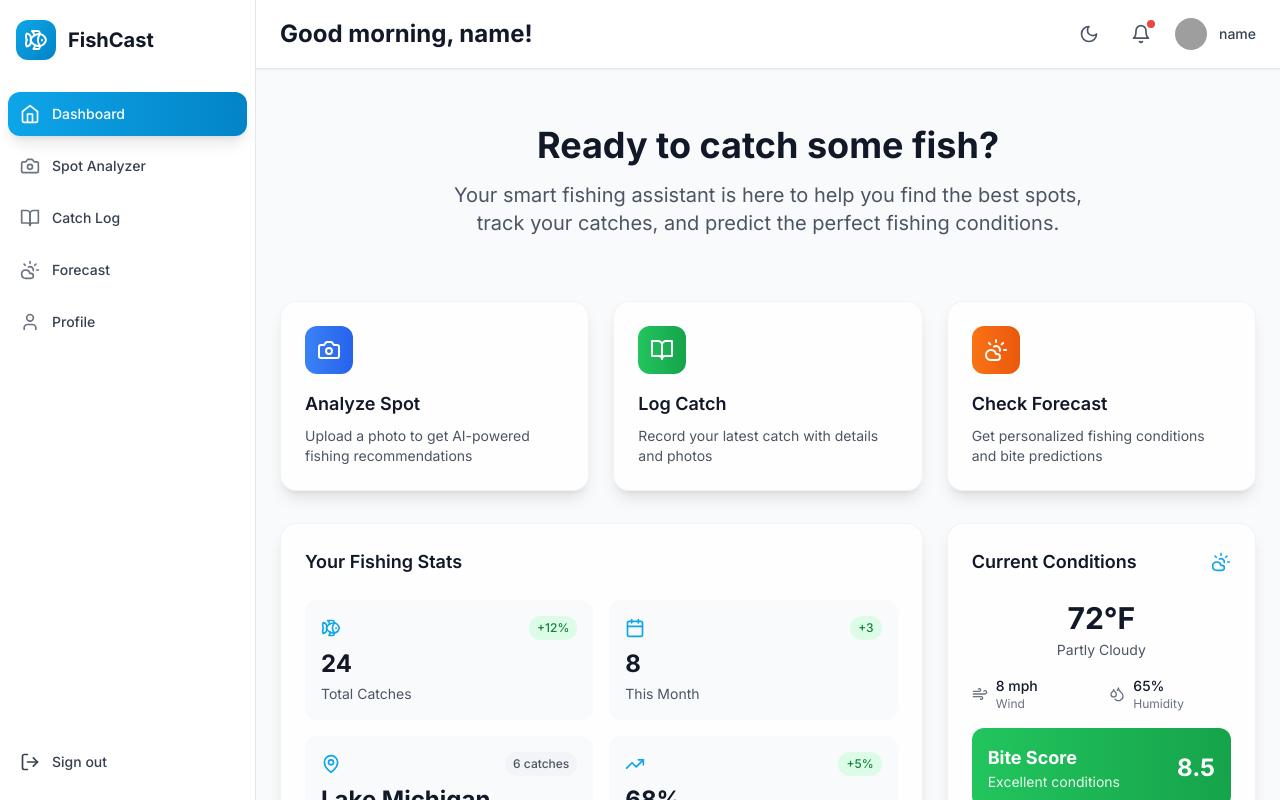
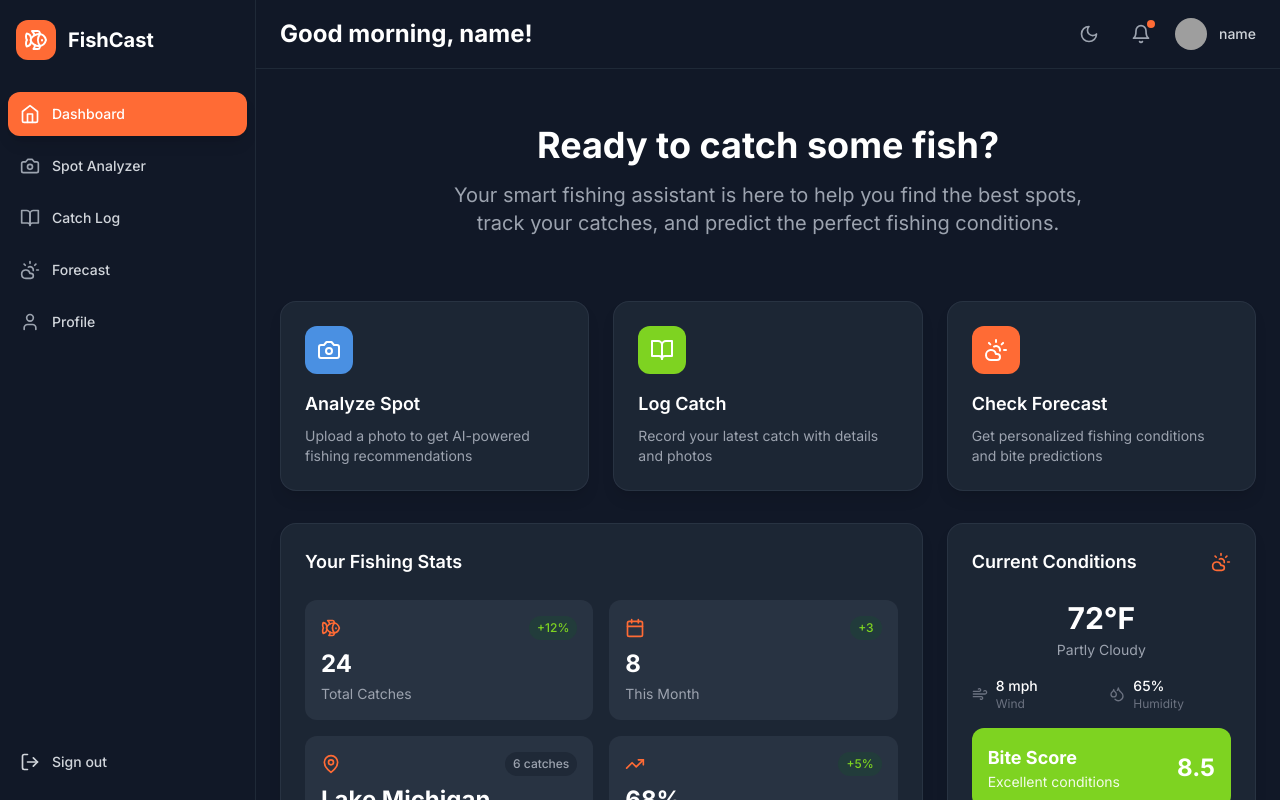
Before and after one commit to Surajguy/Fishlossss, a React (Vite) app: page / in a window 1280 px wide. Both pictures are taken after typing "name@example.com", "Sample123" into the empty fields and a click on the button "Sign in". Built offline with nearby package versions, Linux system fonts and the light colour scheme; grey boxes are pictures that could not be loaded.

Commit message:
Update FishCast to use darker color scheme

```diff
--- a/src/components/dashboard/Dashboard.tsx
+++ b/src/components/dashboard/Dashboard.tsx
@@ -12,21 +12,21 @@ const quickActions = [
     description: 'Upload a photo to get AI-powered fishing recommendations',
     icon: Camera,
     href: '/spot-analyzer',
-    color: 'from-blue-500 to-blue-600',
+    color: 'bg-accent-blue',
   },
   {
     name: 'Log Catch',
     description: 'Record your latest catch with details and photos',
     icon: BookOpen,
     href: '/catch-log',
-    color: 'from-green-500 to-green-600',
+    color: 'bg-accent-green',
   },
   {
     name: 'Check Forecast',
     description: 'Get personalized fishing conditions and bite predictions',
     icon: CloudSun,
     href: '/forecast',
-    color: 'from-orange-500 to-orange-600',
+    color: 'bg-accent-orange',
   },
 ]
 
@@ -39,10 +39,10 @@ export default function Dashboard() {
         animate={{ opacity: 1, y: 0 }}
         className="text-center py-8"
       >
-        <h1 className="text-4xl font-bold text-gray-900 dark:text-white mb-4">
+        <h1 className="text-4xl font-bold text-white mb-4">
           Ready to catch some fish?
         </h1>
-        <p className="text-xl text-gray-600 dark:text-gray-400 max-w-2xl mx-auto">
+        <p className="text-xl text-gray-400 max-w-2xl mx-auto">
           Your smart fishing assistant is here to help you find the best spots,
           track your catches, and predict the perfect fishing conditions.
         </p>
@@ -59,13 +59,13 @@ export default function Dashboard() {
           >
             <Link to={action.href}>
               <div className="card p-6 hover:scale-105 transition-transform cursor-pointer">
-                <div className={`w-12 h-12 bg-gradient-to-r ${action.color} rounded-xl flex items-center justify-center mb-4`}>
+                <div className={`w-12 h-12 ${action.color} rounded-xl flex items-center justify-center mb-4`}>
                   <action.icon className="h-6 w-6 text-white" />
                 </div>
-                <h3 className="text-lg font-semibold text-gray-900 dark:text-white mb-2">
+                <h3 className="text-lg font-semibold text-white mb-2">
                   {action.name}
                 </h3>
-                <p className="text-gray-600 dark:text-gray-400 text-sm">
+                <p className="text-gray-400 text-sm">
                   {action.description}
                 </p>
               </div>
--- a/src/components/dashboard/QuickStats.tsx
+++ b/src/components/dashboard/QuickStats.tsx
@@ -41,7 +41,7 @@ export default function QuickStats() {
       transition={{ delay: 0.3 }}
       className="card p-6"
     >
-      <h2 className="text-lg font-semibold text-gray-900 dark:text-white mb-6">
+      <h2 className="text-lg font-semibold text-white mb-6">
         Your Fishing Stats
       </h2>
 
@@ -52,22 +52,22 @@ export default function QuickStats() {
             initial={{ opacity: 0, scale: 0.9 }}
             animate={{ opacity: 1, scale: 1 }}
             transition={{ delay: 0.4 + index * 0.1 }}
-            className="bg-gray-50 dark:bg-gray-700/50 rounded-xl p-4"
+            className="bg-gray-700/50 rounded-xl p-4"
           >
             <div className="flex items-center justify-between mb-2">
-              <stat.icon className="h-5 w-5 text-primary-500" />
+              <stat.icon className="h-5 w-5 text-accent-orange" />
               <span className={`text-xs font-medium px-2 py-1 rounded-full ${
                 stat.changeType === 'increase'
-                  ? 'text-green-700 bg-green-100 dark:text-green-400 dark:bg-green-900/30'
-                  : 'text-gray-600 dark:text-gray-400 bg-gray-100 dark:bg-gray-800'
+                  ? 'text-accent-green bg-green-900/30'
+                  : 'text-gray-400 bg-gray-800'
               }`}>
                 {stat.change}
               </span>
             </div>
-            <div className="text-2xl font-bold text-gray-900 dark:text-white mb-1">
+            <div className="text-2xl font-bold text-white mb-1">
               {stat.value}
             </div>
-            <div className="text-sm text-gray-600 dark:text-gray-400">
+            <div className="text-sm text-gray-400">
               {stat.name}
             </div>
           </motion.div>
--- a/src/components/dashboard/WeatherWidget.tsx
+++ b/src/components/dashboard/WeatherWidget.tsx
@@ -11,18 +11,18 @@ export default function WeatherWidget() {
       className="card p-6"
     >
       <div className="flex items-center justify-between mb-6">
-        <h2 className="text-lg font-semibold text-gray-900 dark:text-white">
+        <h2 className="text-lg font-semibold text-white">
           Current Conditions
         </h2>
-        <CloudSun className="h-5 w-5 text-primary-500" />
+        <CloudSun className="h-5 w-5 text-accent-orange" />
       </div>
 
       <div className="space-y-4">
         <div className="text-center">
-          <div className="text-3xl font-bold text-gray-900 dark:text-white mb-1">
+          <div className="text-3xl font-bold text-white mb-1">
             72°F
           </div>
-          <div className="text-sm text-gray-600 dark:text-gray-400">
+          <div className="text-sm text-gray-400">
             Partly Cloudy
           </div>
         </div>
@@ -31,7 +31,7 @@ export default function WeatherWidget() {
           <div className="flex items-center space-x-2">
             <Wind className="h-4 w-4 text-gray-500" />
             <div>
-              <div className="text-sm font-medium text-gray-900 dark:text-white">
+              <div className="text-sm font-medium text-white">
                 8 mph
               </div>
               <div className="text-xs text-gray-500">Wind</div>
@@ -41,7 +41,7 @@ export default function WeatherWidget() {
           <div className="flex items-center space-x-2">
             <Droplets className="h-4 w-4 text-gray-500" />
             <div>
-              <div className="text-sm font-medium text-gray-900 dark:text-white">
+              <div className="text-sm font-medium text-white">
                 65%
               </div>
               <div className="text-xs text-gray-500">Humidity</div>
@@ -49,7 +49,7 @@ export default function WeatherWidget() {
           </div>
         </div>
 
-        <div className="bg-gradient-to-r from-green-500 to-green-600 rounded-xl p-4 text-white">
+        <div className="bg-accent-green rounded-xl p-4 text-white">
           <div className="flex items-center justify-between">
             <div>
               <div className="text-lg font-bold">Bite Score</div>
--- a/src/components/layout/Header.tsx
+++ b/src/components/layout/Header.tsx
@@ -9,14 +9,14 @@ export default function Header() {
   const { theme, toggleTheme } = useTheme()
 
   return (
-    <header className="bg-white dark:bg-gray-800 shadow-sm border-b border-gray-200 dark:border-gray-700">
+    <header className="bg-gray-900 shadow-sm border-b border-gray-800">
       <div className="px-6 py-4">
         <div className="flex items-center justify-between">
           <div className="flex items-center">
-            <button className="md:hidden p-2 rounded-lg hover:bg-gray-100 dark:hover:bg-gray-700">
-              <Menu className="h-5 w-5 text-gray-600 dark:text-gray-400" />
+            <button className="md:hidden p-2 rounded-lg hover:bg-gray-800">
+              <Menu className="h-5 w-5 text-gray-400" />
             </button>
-            <h1 className="ml-2 md:ml-0 text-2xl font-bold text-gray-900 dark:text-white">
+            <h1 className="ml-2 md:ml-0 text-2xl font-bold text-white">
               Good morning, {user?.name?.split(' ')[0]}!
             </h1>
           </div>
@@ -26,22 +26,22 @@ export default function Header() {
               whileHover={{ scale: 1.05 }}
               whileTap={{ scale: 0.95 }}
               onClick={toggleTheme}
-              className="p-2 rounded-lg hover:bg-gray-100 dark:hover:bg-gray-700 transition-colors"
+              className="p-2 rounded-lg hover:bg-gray-800 transition-colors"
             >
               {theme === 'light' ? (
-                <Moon className="h-5 w-5 text-gray-600 dark:text-gray-400" />
+                <Moon className="h-5 w-5 text-gray-400" />
               ) : (
-                <Sun className="h-5 w-5 text-gray-600 dark:text-gray-400" />
+                <Sun className="h-5 w-5 text-gray-400" />
               )}
             </motion.button>
 
             <motion.button
               whileHover={{ scale: 1.05 }}
               whileTap={{ scale: 0.95 }}
-              className="p-2 rounded-lg hover:bg-gray-100 dark:hover:bg-gray-700 transition-colors relative"
+              className="p-2 rounded-lg hover:bg-gray-800 transition-colors relative"
             >
-              <Bell className="h-5 w-5 text-gray-600 dark:text-gray-400" />
-              <span className="absolute top-1 right-1 h-2 w-2 bg-red-500 rounded-full"></span>
+              <Bell className="h-5 w-5 text-gray-400" />
+              <span className="absolute top-1 right-1 h-2 w-2 bg-accent-orange rounded-full"></span>
             </motion.button>
 
             <motion.div
@@ -53,7 +53,7 @@ export default function Header() {
                 alt={user?.name}
                 className="h-8 w-8 rounded-full object-cover"
               />
-              <span className="hidden sm:block text-sm font-medium text-gray-700 dark:text-gray-300">
+              <span className="hidden sm:block text-sm font-medium text-gray-300">
                 {user?.name}
               </span>
             </motion.div>
--- a/src/components/layout/Layout.tsx
+++ b/src/components/layout/Layout.tsx
@@ -8,11 +8,11 @@ interface LayoutProps {
 
 export default function Layout({ children }: LayoutProps) {
   return (
-    <div className="flex h-screen bg-gray-50 dark:bg-gray-900">
+    <div className="flex h-screen bg-gray-900">
       <Sidebar />
       <div className="flex-1 flex flex-col overflow-hidden">
         <Header />
-        <main className="flex-1 overflow-x-hidden overflow-y-auto p-6">
+        <main className="flex-1 overflow-x-hidden overflow-y-auto p-6 bg-gray-900">
           {children}
         </main>
       </div>
--- a/src/components/layout/Sidebar.tsx
+++ b/src/components/layout/Sidebar.tsx
@@ -26,16 +26,16 @@ export default function Sidebar() {
 
   return (
     <div className="hidden md:flex md:w-64 md:flex-col">
-      <div className="flex flex-col flex-grow pt-5 bg-white dark:bg-gray-800 overflow-y-auto border-r border-gray-200 dark:border-gray-700">
+      <div className="flex flex-col flex-grow pt-5 bg-gray-900 overflow-y-auto border-r border-gray-800">
         <div className="flex items-center flex-shrink-0 px-4">
           <motion.div
             whileHover={{ scale: 1.05 }}
             className="flex items-center"
           >
-            <div className="h-10 w-10 bg-gradient-to-br from-primary-500 to-primary-600 rounded-xl flex items-center justify-center">
+            <div className="h-10 w-10 bg-accent-orange rounded-xl flex items-center justify-center">
               <Fish className="h-6 w-6 text-white" />
             </div>
-            <span className="ml-3 text-xl font-bold text-gray-900 dark:text-white">
+            <span className="ml-3 text-xl font-bold text-white">
               FishCast
             </span>
           </motion.div>
@@ -50,8 +50,8 @@ export default function Sidebar() {
                 className={({ isActive }) =>
                   `group flex items-center px-3 py-3 text-sm font-medium rounded-xl transition-all duration-200 ${
                     isActive
-                      ? 'bg-gradient-to-r from-primary-500 to-primary-600 text-white shadow-lg'
-                      : 'text-gray-700 dark:text-gray-300 hover:bg-gray-100 dark:hover:bg-gray-700'
+                      ? 'bg-accent-orange text-white shadow-lg'
+                      : 'text-gray-300 hover:bg-gray-800 hover:text-white'
                   }`
                 }
               >
@@ -59,7 +59,7 @@ export default function Sidebar() {
                   <>
                     <item.icon
                       className={`mr-3 h-5 w-5 transition-colors ${
-                        isActive ? 'text-white' : 'text-gray-500 dark:text-gray-400 group-hover:text-gray-700 dark:group-hover:text-gray-300'
+                        isActive ? 'text-white' : 'text-gray-400 group-hover:text-gray-300'
                       }`}
                     />
                     {item.name}
@@ -72,7 +72,7 @@ export default function Sidebar() {
           <div className="px-2 pb-4">
             <button
               onClick={logout}
-              className="group flex items-center w-full px-3 py-3 text-sm font-medium text-gray-700 dark:text-gray-300 rounded-xl hover:bg-red-50 dark:hover:bg-red-900/20 hover:text-red-600 dark:hover:text-red-400 transition-all duration-200"
+              className="group flex items-center w-full px-3 py-3 text-sm font-medium text-gray-300 rounded-xl hover:bg-red-900/20 hover:text-red-400 transition-all duration-200"
             >
               <LogOut className="mr-3 h-5 w-5" />
               Sign out
--- a/src/index.css
+++ b/src/index.css
@@ -8,8 +8,7 @@
   }
 
   body {
-    @apply bg-gradient-to-br from-blue-50 via-white to-green-50 dark:from-gray-900 dark:via-gray-800 dark:to-gray-900;
-    @apply text-gray-900 dark:text-gray-100;
+    @apply bg-gray-900 text-gray-100;
     font-family: 'Inter', system-ui, -apple-system, sans-serif;
     font-feature-settings: 'cv02', 'cv03', 'cv04', 'cv11';
   }
@@ -17,19 +16,19 @@
 
 @layer components {
   .btn-primary {
-    @apply bg-gradient-to-r from-primary-500 to-primary-600 hover:from-primary-600 hover:to-primary-700 text-white font-medium py-3 px-6 rounded-xl transition-all duration-200 shadow-lg hover:shadow-xl transform hover:-translate-y-0.5;
+    @apply bg-accent-orange hover:bg-orange-600 text-white font-medium py-3 px-6 rounded-xl transition-all duration-200 shadow-lg hover:shadow-xl transform hover:-translate-y-0.5;
   }
 
   .btn-secondary {
-    @apply bg-white dark:bg-gray-800 text-gray-700 dark:text-gray-200 font-medium py-3 px-6 rounded-xl border border-gray-200 dark:border-gray-700 hover:bg-gray-50 dark:hover:bg-gray-700 transition-all duration-200 shadow-sm hover:shadow-md;
+    @apply bg-gray-800 text-gray-200 font-medium py-3 px-6 rounded-xl border border-gray-700 hover:bg-gray-700 transition-all duration-200 shadow-sm hover:shadow-md;
   }
 
   .card {
-    @apply bg-white/80 dark:bg-gray-800/80 backdrop-blur-sm rounded-2xl shadow-lg border border-gray-200/50 dark:border-gray-700/50 transition-all duration-200 hover:shadow-xl;
+    @apply bg-gray-800/90 backdrop-blur-sm rounded-2xl shadow-lg border border-gray-700/50 transition-all duration-200 hover:shadow-xl;
   }
 
   .input-field {
-    @apply w-full px-4 py-3 rounded-xl border border-gray-200 dark:border-gray-700 bg-white dark:bg-gray-800 text-gray-900 dark:text-gray-100 placeholder-gray-500 dark:placeholder-gray-400 focus:ring-2 focus:ring-primary-500 focus:border-transparent transition-all duration-200;
+    @apply w-full px-4 py-3 rounded-xl border border-gray-700 bg-gray-800 text-gray-100 placeholder-gray-400 focus:ring-2 focus:ring-accent-orange focus:border-transparent transition-all duration-200;
   }
 }
 
@@ -39,15 +38,15 @@
 }
 
 ::-webkit-scrollbar-track {
-  @apply bg-gray-100 dark:bg-gray-800;
+  @apply bg-gray-800;
 }
 
 ::-webkit-scrollbar-thumb {
-  @apply bg-gray-300 dark:bg-gray-600 rounded-full;
+  @apply bg-gray-600 rounded-full;
 }
 
 ::-webkit-scrollbar-thumb:hover {
-  @apply bg-gray-400 dark:bg-gray-500;
+  @apply bg-gray-500;
 }
 
 /* Smooth transitions */
--- a/tailwind.config.js
+++ b/tailwind.config.js
@@ -11,42 +11,48 @@ export default {
         sans: ['Inter', 'system-ui', 'sans-serif'],
       },
       colors: {
-        border: '#e5e7eb',
+        border: '#2a2a2a',
         primary: {
-          50: '#f0f9ff',
-          100: '#e0f2fe',
-          200: '#bae6fd',
-          300: '#7dd3fc',
-          400: '#38bdf8',
-          500: '#0ea5e9',
-          600: '#0284c7',
-          700: '#0369a1',
-          800: '#075985',
-          900: '#0c4a6e',
+          50: '#1a1a1a',
+          100: '#2a2a2a',
+          200: '#3a3a3a',
+          300: '#4a4a4a',
+          400: '#5a5a5a',
+          500: '#6a6a6a',
+          600: '#7a7a7a',
+          700: '#8a8a8a',
+          800: '#9a9a9a',
+          900: '#aaaaaa',
         },
         nature: {
-          50: '#f7fdf7',
-          100: '#ecfbec',
-          200: '#d1f5d1',
-          300: '#a7eba7',
-          400: '#6dd96d',
-          500: '#22c55e',
-          600: '#16a34a',
-          700: '#15803d',
-          800: '#166534',
-          900: '#14532d',
+          50: '#0f1a0f',
+          100: '#1a2a1a',
+          200: '#2a3a2a',
+          300: '#3a4a3a',
+          400: '#4a5a4a',
+          500: '#5a6a5a',
+          600: '#6a7a6a',
+          700: '#7a8a7a',
+          800: '#8a9a8a',
+          900: '#9aaa9a',
         },
         earth: {
-          50: '#fefdf8',
-          100: '#fdf8e8',
-          200: '#f9edc2',
-          300: '#f4dd8c',
-          400: '#edc654',
-          500: '#e6b12f',
-          600: '#d19525',
-          700: '#ae7520',
-          800: '#8d5d20',
-          900: '#744d1e',
+          50: '#1a1a0f',
+          100: '#2a2a1a',
+          200: '#3a3a2a',
+          300: '#4a4a3a',
+          400: '#5a5a4a',
+          500: '#6a6a5a',
+          600: '#7a7a6a',
+          700: '#8a8a7a',
+          800: '#9a9a8a',
+          900: '#aaaa9a',
+        },
+        accent: {
+          orange: '#ff6b35',
+          blue: '#4a90e2',
+          green: '#7ed321',
+          purple: '#9013fe',
         }
       },
       animation: {
```
